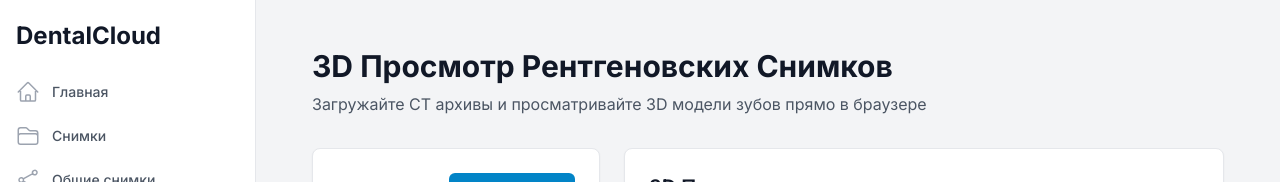
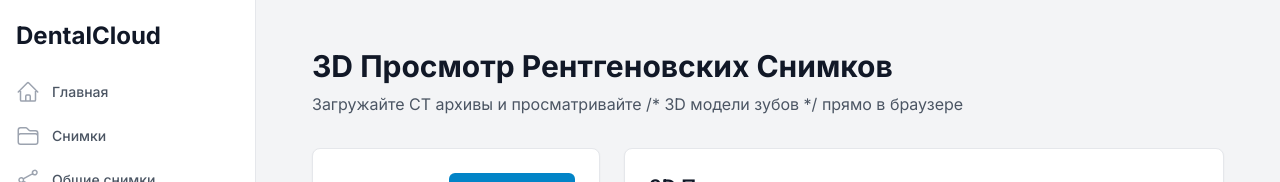
Before and after one commit to Allexndr/health-site, a Next.js app: page /dashboard/3d-viewer in a window 1280 px wide. Shown: the top 182 px of the page. Built offline with nearby package versions, Linux system fonts and the light colour scheme; no server answers; sample sign-in values are in the browser's storage.

Commit message:
Comment out 3D models references in 3d-viewer page

```diff
--- a/app/dashboard/3d-viewer/page.tsx
+++ b/app/dashboard/3d-viewer/page.tsx
@@ -133,7 +133,7 @@ export default function Viewer3DPage() {
           3D Просмотр Рентгеновских Снимков
         </h1>
         <p className="text-gray-600">
-          Загружайте CT архивы и просматривайте 3D модели зубов прямо в браузере
+          Загружайте CT архивы и просматривайте /* 3D модели зубов */ прямо в браузере
         </p>
       </div>
 
@@ -263,7 +263,7 @@ export default function Viewer3DPage() {
               <div className="mt-4 p-4 bg-blue-50 rounded-lg">
                 <h3 className="font-medium text-blue-900 mb-2">Инструкции по просмотру:</h3>
                 <ul className="text-sm text-blue-800 space-y-1">
-                  <li>• Используйте мышь для вращения 3D модели</li>
+                  <li>• Используйте мышь для вращения /* 3D модели */</li>
                   <li>• Колесико мыши для масштабирования</li>
                   <li>• Перетаскивание для перемещения</li>
                   <li>• Переключайтесь между срезами в панели инструментов</li>
```
Also changed, not shown: components/VTKVolumeViewer.tsx (indentation only), lib/engines/VolumeViewer3D.ts (line endings or trailing spaces).
